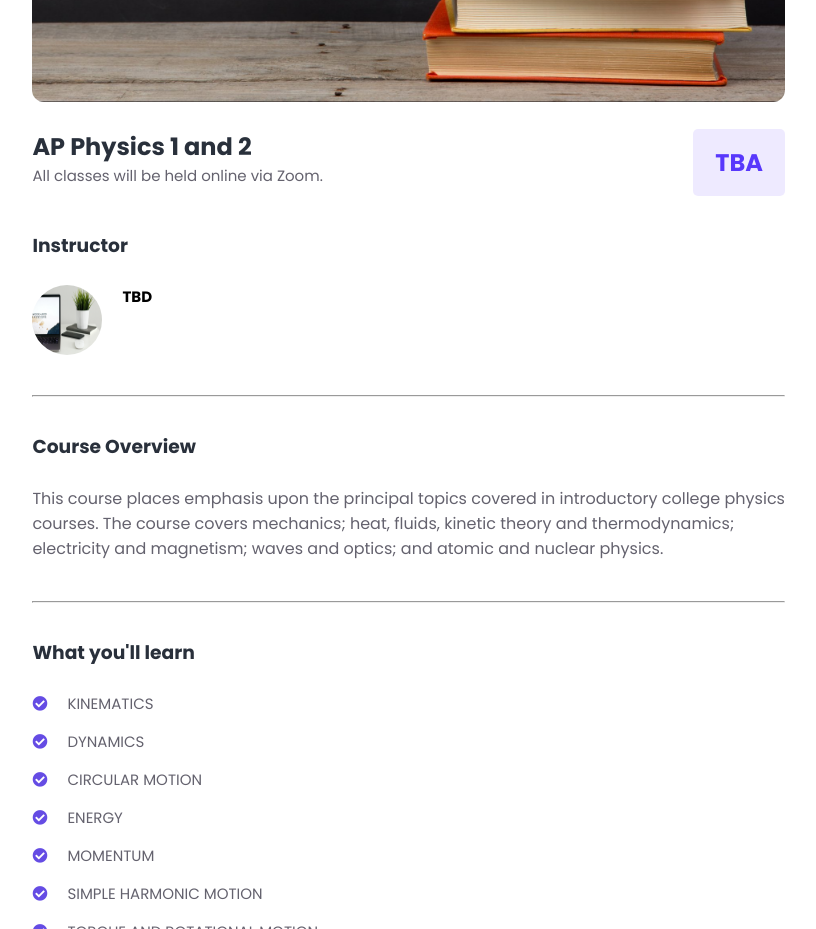
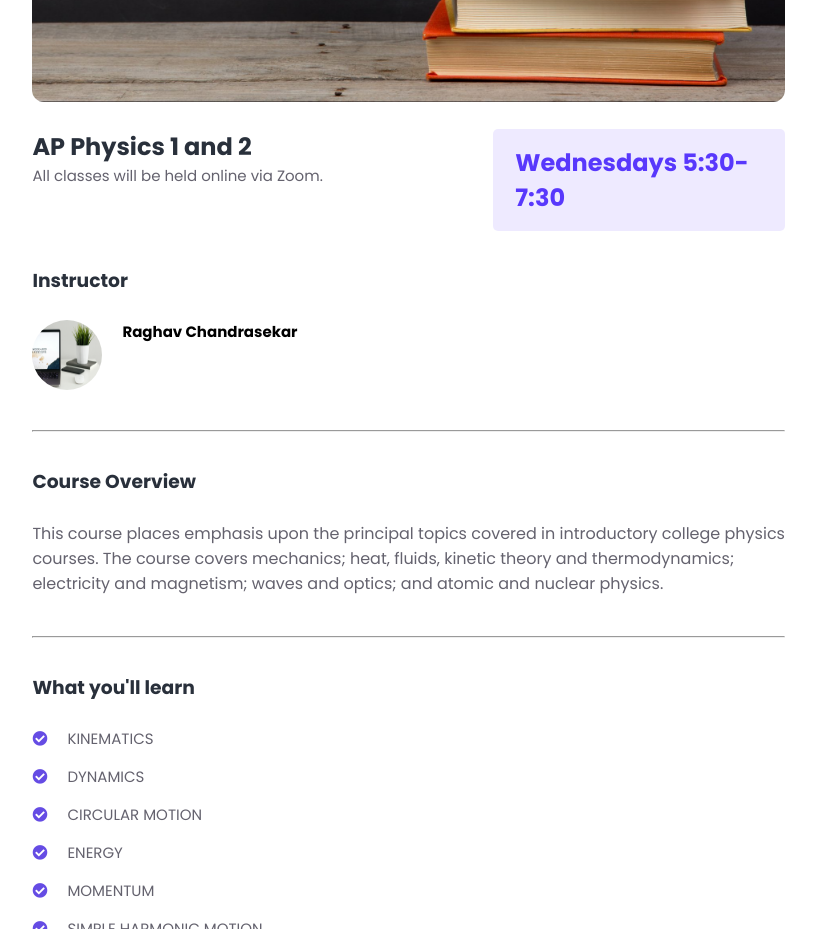
Before and after one commit to excelphysicsprep/Excel-Physics-Website, a plain HTML site: page course-inner2.html in a window 1280 px wide. Shown: the part 960-1889 px from the top of the page, without its empty margins (70-886 px from the left). Drawn offline with nearby package versions, Linux system fonts and the light colour scheme.

Commit message:
updated course description

```diff
--- a/course-inner2.html
+++ b/course-inner2.html
@@ -44,13 +44,13 @@
                     <h2>AP Physics 1 and 2</h2>
                     <p>All classes will be held online via Zoom.</p>
                 </div>
-                <span>TBA</span>
+                <span>Wednesdays 5:30-7:30</span>
             </div>
             <h3>Instructor</h3>
             <div class="tutor">
                 <img src="images/c4.jpg" alt="">
                 <div class="tutor-det">
-                    <h5>TBD</h5>
+                    <h5>Raghav Chandrasekar</h5>
                 </div>
             </div>
             <hr>
```
